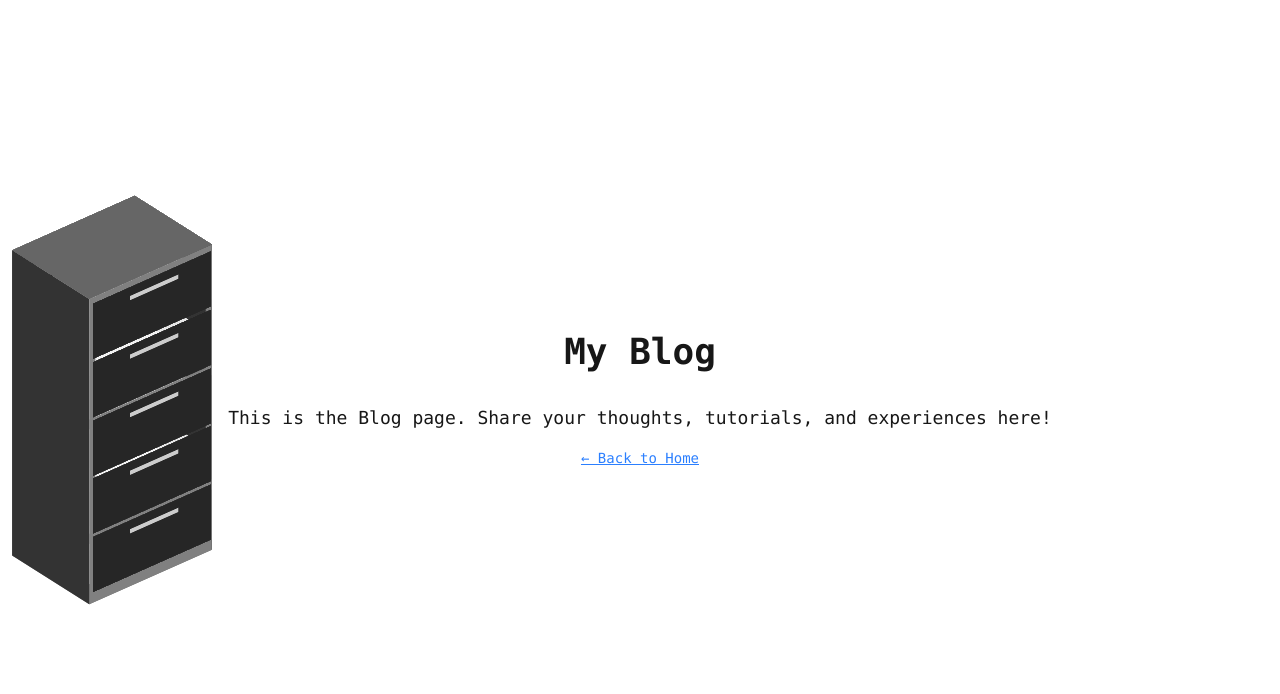
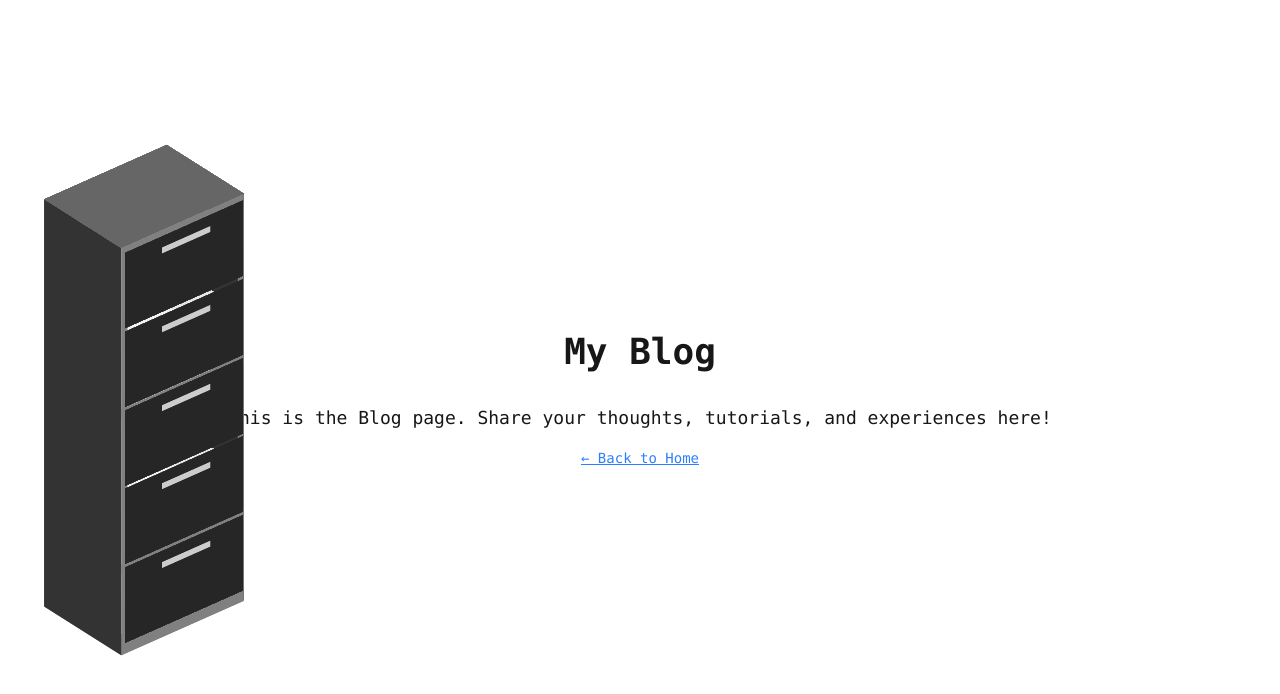
Before and after one commit to Dhruvsa1/Personal-Portfolio, a Next.js app: page /blog in a window 1280 px wide. Shown: the top 694 px of the page. Built offline with nearby package versions, Linux system fonts and the light colour scheme.

Commit message:
Increase drawer height and add more left spacing

```diff
--- a/components/Cabinet.css
+++ b/components/Cabinet.css
@@ -1,6 +1,6 @@
 .cabinet-container {
   position: fixed;
-  left: 2rem;
+  left: 4rem;
   top: 50%;
   transform: translateY(-50%);
   z-index: 1000;
@@ -23,7 +23,7 @@
   --hover: 0.05;
   --default: 0.01;
   --limit: 0.9;
-  --height: 45;
+  --height: 60;
   --width: 20;
   --depth: 15;
   --frame: 1;
```
